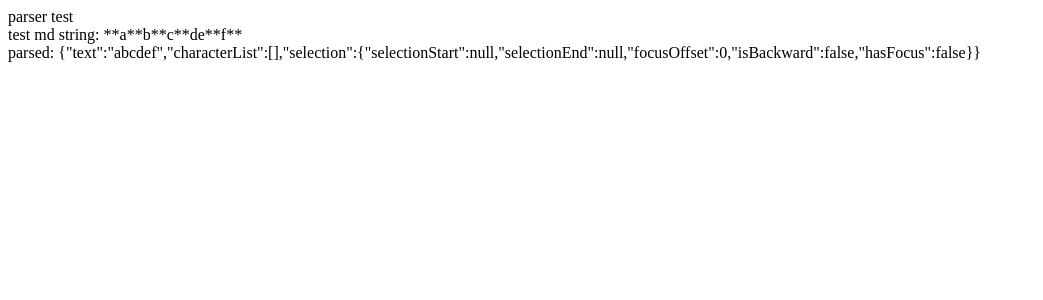
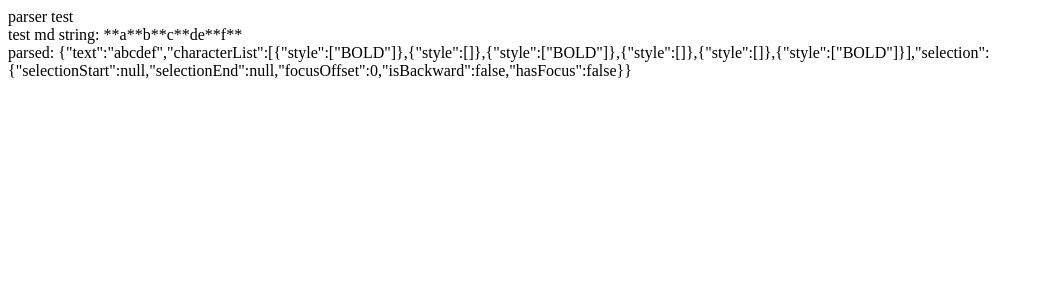
Before and after one commit to sivadej/md-parser-proprietary, a React (Create React App) app: page / in a window 1280 px wide. Shown: the top 300 px of the page, without its empty margins (0-1043 px from the left). Built offline with nearby package versions, Linux system fonts and the light colour scheme.

Commit message:
works i think?

```diff
--- a/src/ParserTest.tsx
+++ b/src/ParserTest.tsx
@@ -2,7 +2,8 @@ import React from 'react';
 import { parseMd } from './proprietary/mdToRawParser';
 
 export default function ParserTest() {
-  const testMd = '**a**b**c**de**f**';
+  const testMd = '**a**b**c**de**f**'; //xabcdef - bold at 1, 3, 6
+  //const testMd = '**a**b**c**';
   return (
     <div>
       <div>parser test</div>
--- a/src/proprietary/mdToRawParser.tsx
+++ b/src/proprietary/mdToRawParser.tsx
@@ -1,4 +1,4 @@
-import { RawData } from './types';
+import { Character, RawData } from './types';
 
 export const parseMd = (md: string): RawData => {
   let rawObj = { ...emptyData }; // initialize data object
@@ -6,12 +6,31 @@ export const parseMd = (md: string): RawData => {
   const boldRgxMatcher = /\*\*([\s\S]+?)\*\*/g;
   const boldMatches = getMatchesArray(md, boldRgxMatcher);
 
-  console.log('boldmatches', boldMatches);
-  console.log('getTextString() =>', getTextString(md, boldMatches));
+  const textString = getTextString(md, boldMatches);
 
-  rawObj.text = getTextString(md, boldMatches);
+  const indexesOfMatchesInMd = boldMatches.map(match => match.index);
+  const boldTextIndexes = getIndexesOfMatchesInText(indexesOfMatchesInMd, 2);
+
+  rawObj.text = textString;
+  rawObj.characterList = generateCharacterList(
+    textString,
+    boldTextIndexes,
+    'BOLD'
+  );
 
   return rawObj;
+};
+
+const generateCharacterList = (
+  text: string,
+  indexes: Array<number>,
+  styleType: string
+): any => {
+  const charList = Array.from(text).map((char, i) => {
+    if (indexes.includes(i)) return { style: [styleType] };
+    else return { style: [] };
+  });
+  return charList;
 };
 
 const getMatchesArray = (md: string, rgx: RegExp): any[] => {
@@ -29,15 +48,24 @@ const getTextString = (md: string, matchData: any[]): string => {
 };
 
 // calculate index locations of markdown matches at textString.
-// offset: amount of extra characters from markdown tag (bold => ** ** => 4)
-const getIndexesToStyle = (
-  md: string,
-  matchData: any[],
-  offset: number
+// example: **a**b**c** => [0, 2]
+const getIndexesOfMatchesInText = (
+  mdMatchIndexes: Array<number>,
+  offset: number //amount of extra characters from markdown tag (ex: bold => ** => 2)
 ): Array<number> => {
-  // number of matchers is matchData.length
-  //
-  return [-1];
+  console.log(mdMatchIndexes);
+  const textStringMatchIndexes = mdMatchIndexes.map((mdIndex, i) => {
+    console.log(
+      `match #${i + 1}: char found at mdIndex ${
+        mdIndex + offset
+      } will be at textString index ${
+        mdIndex - offset * 2 - offset * 2 * (i - 1)
+      }`
+    );
+    return mdIndex - offset * 2 - offset * 2 * (i - 1);
+  });
+  console.log('returning array', textStringMatchIndexes);
+  return textStringMatchIndexes;
 };
 
 const emptyData: RawData = {
```
